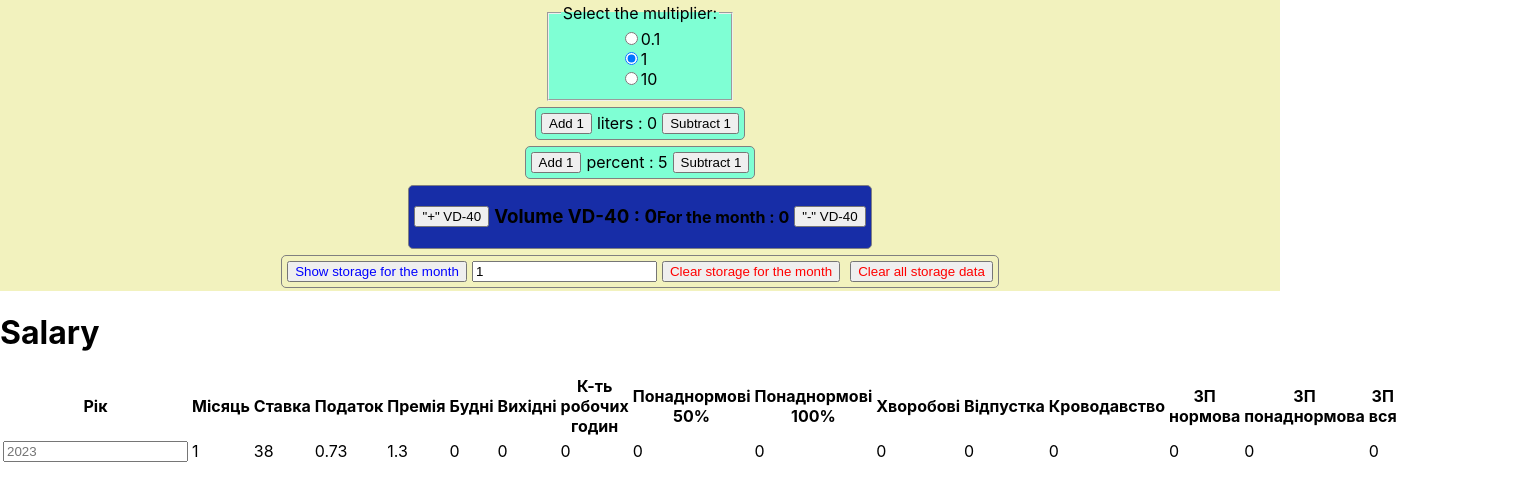
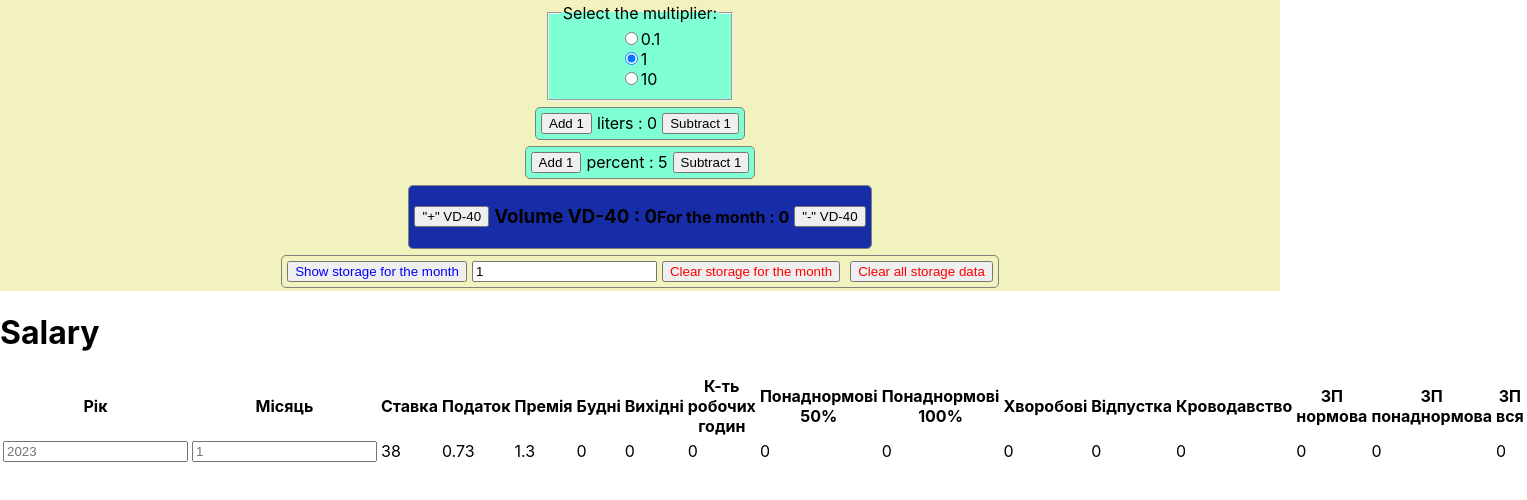
Before and after one commit to mikromajor/calendar, a React (Create React App) app: page / in a window 1280 px wide. Shown: the top 500 px of the page, 1527 px wide, since content can reach past the window. Built offline with nearby package versions, Linux system fonts and the light colour scheme.

Commit message:
TODO fix bug in salaryReducer

```diff
--- a/src/components/Salary/Salary.tsx
+++ b/src/components/Salary/Salary.tsx
@@ -68,7 +68,20 @@ export const Salary = () => {
                 }}
               />
             </td>
-            <td>{month}</td>
+            <td>
+              <input
+                placeholder={String(month)}
+                type='number'
+                onChange={(e) => {
+                  const val = Number(e.currentTarget.value);
+                  dispatch(
+                    getSalaryForTheMonth({
+                      usersMonth: val,
+                    })
+                  );
+                }}
+              />
+            </td>
             <td>{salaryRate}</td>
             <td>{taxRate}</td>
             <td>{premiumRate}</td>
--- a/src/store/reducer/salaryReducer.ts
+++ b/src/store/reducer/salaryReducer.ts
@@ -23,7 +23,7 @@ export const salaryReducer = createSlice({
         ? isStorage
         : updateState(action.payload);
 
-      return state;
+      //TODO: I have to change field in state, not to create new obj. Rewrite salaryReducer
     },
   },
 });
```
